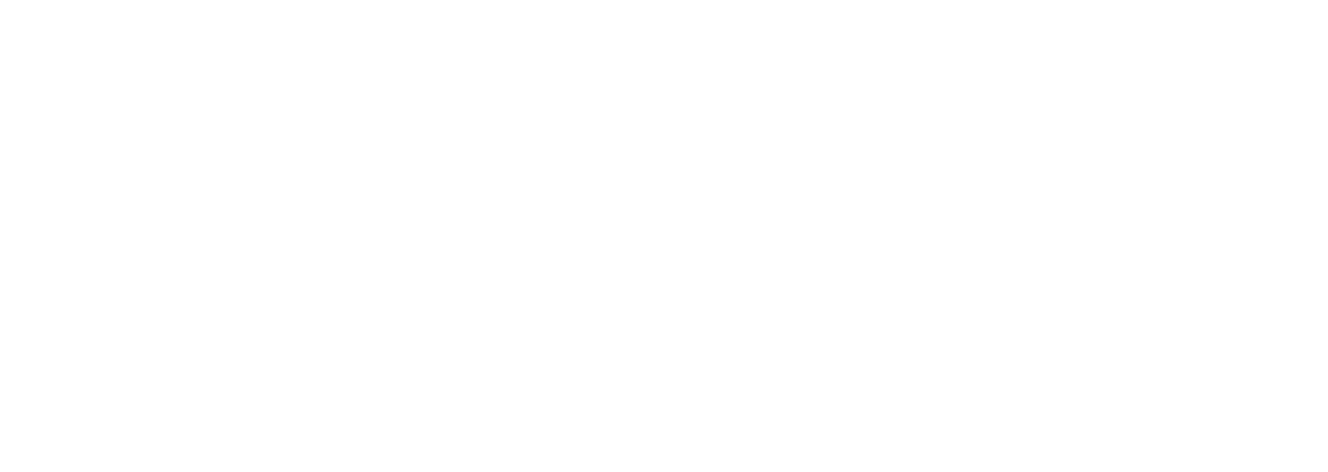
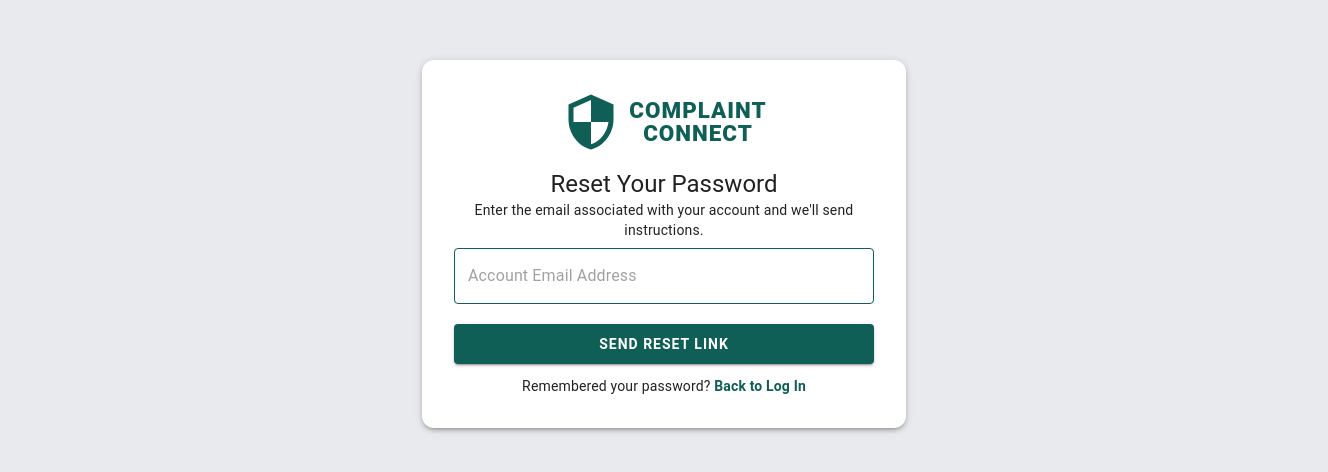
Before and after one commit to Astrophile-tech/complaint_management_system, a React (Vite) app in the folder frontend/: page /forgot-password in a window 1280 px wide. Before the commit this address had no page. Shown: the part 180-652 px from the top of the page, 1328 px wide, since content can reach past the window. Built offline with nearby package versions, Linux system fonts and the light colour scheme.

Commit message:
changes enhanced and added dummy forgotpassword page

```diff
--- a/frontend/index.html
+++ b/frontend/index.html
@@ -5,7 +5,7 @@
     <link rel="icon" type="image/svg+xml" href="/favicon.svg" />
     <meta name="viewport" content="width=device-width, initial-scale=1.0" />
     <link href="https://fonts.googleapis.com/css2?family=Playfair+Display:wght@400;700;900&display=swap" rel="stylesheet" />
-    <title>frontend</title>
+    <title>ComplaintConnect</title>
   </head>
   <body>
     <div id="root"></div>
--- a/frontend/src/App.jsx
+++ b/frontend/src/App.jsx
@@ -14,6 +14,7 @@ import AdminComplaintList from './components/AdminComplainList';
 import StatusUpdateScreen from './components/StatusUpdateScreen';
 import FilterInterface from './components/FilterInterface';
 import Statistics from './components/Statistics';
+import ForgotPassword from './components/ForgotPassword';
 import { useEffect, useState, useCallback, useRef } from 'react';
 import api from './utils/api';
 import ProfilePage from './components/ProfilePage';
@@ -116,6 +117,7 @@ function App () {
           {/* Authentication */}
           <Route path="/home" element={<Home />} />
           <Route path="/login" element={<Login onLoginSuccess={fetchData}/>} />
+          <Route path="/forgot-password" element={<ForgotPassword/>} />
           <Route path="/register" element={<Register />} />
           <Route path="/" element={<Navigate to="/home" replace />} />
 
@@ -153,8 +155,6 @@ function App () {
                   <AdminComplaintList
                     complaints={complaints}
                     users={users}
-                    onUpdateComplaint={updateComplaint}
-                    onDeleteComplaint={deleteComplaint}
                   />
                 </RoleRoute>
             } />
--- a/frontend/src/components/DashboardLayout.jsx
+++ b/frontend/src/components/DashboardLayout.jsx
@@ -38,7 +38,7 @@ const DashboardLayout = () => {
         <Toolbar>
           <Box sx={{flexGrow:1, display:'flex', alignItems:'center'}}>
             <SecurityIcon sx={{ fontSize: 40 }}/>
-          <Typography variant="h6" component="div" sx={{ flexGrow: 1, textAlign: '', fontWeight: 'bold', fontFamily: 'Playfair Display', letterSpacing: 2 }}>
+          <Typography variant="h5" component="div" sx={{ flexGrow: 1, textAlign: '', fontWeight: 'bold', fontFamily: 'Playfair Display', letterSpacing: 2 }}>
             COMPLAINT CONNECT
           </Typography>
         </Box>
--- a/frontend/src/components/FilterInterface.jsx
+++ b/frontend/src/components/FilterInterface.jsx
@@ -49,7 +49,7 @@ const FilterInterface = ({ complaints = [] }) => {
       {/* ── Filter controls ── */}
       <Card sx={{ mb: 3 }}>
         <CardContent>
-          <Box display="flex" gap={2} flexWrap="wrap" alignItems="center">
+          <Box sx={{display:"flex", gap:2, flexWrap:"wrap", alignItems:"center"}}>
             <TextField
               placeholder="Search title, description or location…"
               value={search}
@@ -129,7 +129,7 @@ const FilterInterface = ({ complaints = [] }) => {
               filtered.map(c => (
                 <TableRow key={c.id} hover>
                   <TableCell sx={{ fontFamily: 'monospace', fontSize: '0.75rem' }}>
-                    #{String(c.id).slice(-6).toUpperCase()}
+                    {String(c.id).slice(-6).toUpperCase()}
                   </TableCell>
                   <TableCell sx={{ fontWeight: 500 }}>{c.title}</TableCell>
                   <TableCell>
--- /dev/null
+++ b/frontend/src/components/ForgotPassword.jsx
@@ -0,0 +1,141 @@
+import { useState } from 'react';
+import { Link } from 'react-router-dom';
+import {
+  Box, Button, TextField, Typography, Paper, InputAdornment
+} from '@mui/material';
+import EmailIcon from '@mui/icons-material/Email';
+import SecurityIcon from '@mui/icons-material/Security';
+
+const greenInput = {
+  '& .MuiOutlinedInput-root': {
+    '& fieldset': { borderColor: '#0f5f56' },
+    '&:hover fieldset': { borderColor: '#0f5f56' },
+    '&.Mui-focused fieldset': { borderColor: '#0f5f56' },
+  }
+};
+
+const ForgetPassword = () => {
+  const [email, setEmail] = useState('');
+  const [sent, setSent] = useState(false);
+
+  const handleSubmit = (e) => {
+    e.preventDefault();
+    if (!email) return;
+    // TODO: connect to backend later
+    setSent(true);
+  };
+
+  return (
+    <Box sx={{
+      minHeight: '100vh',
+      width: '100vw',
+      display: 'flex',
+      alignItems: 'center',
+      justifyContent: 'center',
+      bgcolor: '#e8eaed',
+      p: 3
+    }}>
+      <Paper elevation={3} sx={{ p: 4, width: '100%', maxWidth: 420, borderRadius: 3 }}>
+        <Box display="flex" flexDirection="column" alignItems="center" textAlign="center" mb={2} width="100%">
+          <Box
+  sx={{
+    display: 'flex',
+    justifyContent: 'center',
+    alignItems: 'center',
+    mb: 2
+  }}
+>
+  <SecurityIcon
+    sx={{
+      fontSize: 60,
+      color: '#0f5f56',
+      mr: 1
+    }}
+  />
+
+  <Box>
+    <Typography
+      sx={{
+        color: '#0f5f56',
+        fontWeight: 800,
+        fontSize: '1.4rem',
+        lineHeight: 1,
+        letterSpacing: '1px'
+      }}
+    >
+      COMPLAINT
+    </Typography>
+
+    <Typography
+      sx={{
+        color: '#0f5f56',
+        fontWeight: 800,
+        fontSize: '1.4rem',
+        lineHeight: 1,
+        letterSpacing: '1px'
+      }}
+    >
+      CONNECT
+    </Typography>
+  </Box>
+</Box>
+          <Typography variant="h5" fontWeight={700} mt={2} color="#000">
+            Reset Your Password
+          </Typography>
+          <Typography variant="body2" color="text.secondary" mt={1}>
+            Enter the email associated with your account and we'll send instructions.
+          </Typography>
+        </Box>
+
+        {sent ? (
+          <Typography color="success.main" variant="body2" textAlign="center" mb={2}>
+            If an account exists for {email}, a reset link has been sent.
+          </Typography>
+        ) : (
+          <Box component="form" onSubmit={handleSubmit}>
+            <TextField
+              fullWidth
+              placeholder="Account Email Address"
+              type="email"
+              value={email}
+              onChange={(e) => setEmail(e.target.value)}
+              margin="dense"
+              required
+              sx={greenInput}
+              InputProps={{
+                startAdornment: (
+                  <InputAdornment position="start">
+                    <EmailIcon fontSize="small" color="action" />
+                  </InputAdornment>
+                )
+              }}
+            />
+            <Button
+              type="submit"
+              fullWidth
+              variant="contained"
+              sx={{
+                mt: 2, mb: 1.5, py: 1,
+                bgcolor: '#0f5f56',
+                '&:hover': { bgcolor: '#0c4a43' },
+                fontWeight: 600,
+                letterSpacing: 1
+              }}
+            >
+              SEND RESET LINK
+            </Button>
+          </Box>
+        )}
+
+        <Typography align="center" variant="body2">
+          Remembered your password?{' '}
+          <Link to="/login" style={{ color: '#0f5f56', fontWeight: 700, textDecoration: 'none' }}>
+            Back to Log In
+          </Link>
+        </Typography>
+      </Paper>
+    </Box>
+  );
+};
+
+export default ForgetPassword;
--- a/frontend/src/components/MyComplaints.jsx
+++ b/frontend/src/components/MyComplaints.jsx
@@ -75,12 +75,12 @@ function MyComplaints({complaints, onComplaintDelete}) {
     <Box sx={{ minHeight: "100vh", bgcolor: "#f4f6f8", p: 4}}>
       <Card sx={{ maxWidth: 1100, mx: "auto", borderRadius: 3, boxShadow: 5  }}>
         <CardContent>
-        <Typography variant="h4" fontWeight="bold" color="primary" gutterBottom>My Complaints</Typography>
+        <Typography variant="h4" fontWeight="bold" color="primary" gutterBottom sx={{ flexGrow: 1, textAlign: '', fontWeight: 'bold', fontFamily: 'Playfair Display', letterSpacing: 2 }}>My Complaints</Typography>
         <Typography variant="body2" color="text.secondary" sx={{ mb: 1 }}>
-          Total complaints: {mine.length}
+          <b>Total complaints: {mine.length}</b>
         </Typography>
         <Typography variant="body2" color="text.secondary" sx={{ mb: 3 }}>
-          Click on a complaint to view full details
+          <b>Click on a complaint to view full details</b>
         </Typography>
 
       <TableContainer component={Paper} sx={{ borderRadius: 2 }}>
--- a/frontend/src/components/StatusUpdateScreen.jsx
+++ b/frontend/src/components/StatusUpdateScreen.jsx
@@ -91,7 +91,7 @@ const StatusUpdateScreen = ({ complaints, onUpdateComplaint }) => {
 
       {/* Update dialog */}
       <Dialog open={!!selected} onClose={closeDialog} fullWidth maxWidth="sm">
-        <DialogTitle>Update Status — {String(selected?.id).slice(-6).toUpperCase()}</DialogTitle>
+        <DialogTitle><b>Update Status </b>— {String(selected?.id).slice(-6).toUpperCase()}</DialogTitle>
         <DialogContent sx={{ display: 'flex', flexDirection: 'column', gap: 2, mt: 1 }}>
           {saved && <Alert severity="success">Saved!</Alert>}
           {saveError && <Alert severity="error">{saveError}</Alert>}
--- a/frontend/src/components/adminDashboard.jsx
+++ b/frontend/src/components/adminDashboard.jsx
@@ -128,7 +128,7 @@ const AdminDashboard = ({ complaints = [] , users = [] }) => {
         <Grid item xs={12} md={6}>
           <Card sx={{ borderRadius: 4, boxShadow: '0 4px 20px rgba(0,0,0,0.08)', height: '100%',width:355, transition: 'transform 0.2s, box-shadow 0.2s', '&:hover': { transform: 'translateY(-4px)', boxShadow: '0 12px 32px rgba(0,0,0,0.12)' } }}>
             <CardContent>
-              <Typography variant="subtitle1" fontWeight={700} gutterBottom>Complaints by Category</Typography>
+              <Typography variant="caption" fontWeight={700} gutterBottom sx={{ textTransform: "uppercase", letterSpacing: "0.5px" }}>Complaints by Category</Typography>
               {barData.length === 0 ? (
                 <Box textAlign="center" py={4}><Typography color="text.secondary">No data</Typography></Box>
               ) : (
@@ -150,7 +150,7 @@ const AdminDashboard = ({ complaints = [] , users = [] }) => {
         <Grid item xs={12} md={6}>
           <Card sx={{ borderRadius: 4, boxShadow: '0 4px 20px rgba(0,0,0,0.08)', height: '100%',width: 355, transition: 'transform 0.2s, box-shadow 0.2s', '&:hover': { transform: 'translateY(-4px)', boxShadow: '0 12px 32px rgba(0,0,0,0.12)' } }}>
             <CardContent>
-              <Typography variant="subtitle1" fontWeight={700} gutterBottom>Status Distribution</Typography>
+              <Typography variant="caption" fontWeight={700} gutterBottom sx={{ textTransform: "uppercase", letterSpacing: "0.5px" }}>Status Distribution</Typography>
               {total === 0 ? (
                 <Box textAlign="center" py={4}><Typography color="text.secondary">No data</Typography></Box>
               ) : (
--- a/frontend/src/components/studentDashboard.jsx
+++ b/frontend/src/components/studentDashboard.jsx
@@ -69,7 +69,7 @@ const StudentDashboard = ({ user, complaints = [] }) => {
         <Grid item xs={12} md={6}>
           <Card sx={{ borderRadius: 4, boxShadow: '0 4px 20px rgba(0,0,0,0.08)', height: '100%',width:355, transition: 'transform 0.2s, box-shadow 0.2s', '&:hover': { transform: 'translateY(-4px)', boxShadow: '0 12px 32px rgba(0,0,0,0.12)' } }}>
             <CardContent>
-              <Typography variant="subtitle1" fontWeight={700} gutterBottom>Status Breakdown</Typography>
+              <Typography variant="caption" fontWeight={700} gutterBottom sx={{ textTransform: "uppercase", letterSpacing: "0.5px" }}>Status Breakdown</Typography>
               {mine.length === 0 ? (
                 <Box textAlign="center" py={3}>
                   <Typography color="text.secondary" fontSize="0.85rem">No complaints yet</Typography>
@@ -94,7 +94,7 @@ const StudentDashboard = ({ user, complaints = [] }) => {
         <Grid size={{ xs: 12, md: 5 }} display="flex" justifyContent="center">
           <Card sx={{ borderRadius: 4, boxShadow: '0 4px 20px rgba(0,0,0,0.08)', height: '100%',width: 355, transition: 'transform 0.2s, box-shadow 0.2s', '&:hover': { transform: 'translateY(-4px)', boxShadow: '0 12px 32px rgba(0,0,0,0.12)' } }}>
             <CardContent>
-              <Typography variant="subtitle1" fontWeight={700} gutterBottom>Complaints by Category</Typography>
+              <Typography variant="caption" fontWeight={700} gutterBottom sx={{ textTransform: "uppercase", letterSpacing: "0.5px" }}>Complaints by Category</Typography>
               {barData.length === 0 ? (
                 <Box textAlign="center" py={3}>
                   <Typography color="text.secondary" fontSize="0.85rem">No data yet</Typography>
```
Also changed, not shown: frontend/src/components/AdminComplainList.jsx (+5 -82 lines), frontend/src/components/ComplaintDetails.jsx (+9 -9 lines), frontend/src/components/ComplaintStatus.jsx (+8 -8 lines), 1 other file (tests, documents, lock files or other folders).
